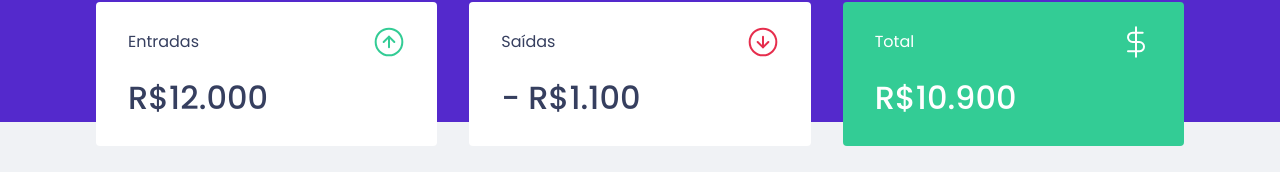
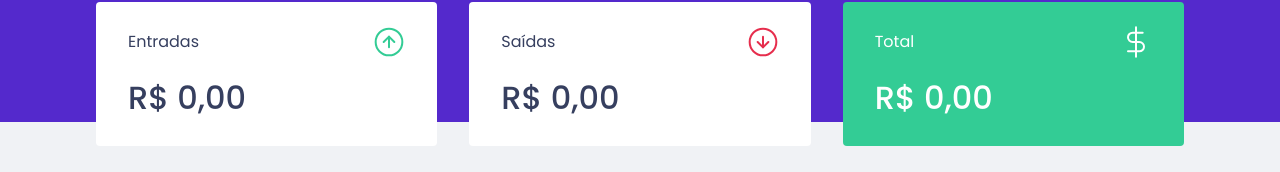
Before and after one commit to Will-Andrade/dtmoneyRS, a React (Create React App) app: page / in a window 1280 px wide. Shown: the part 150-322 px from the top of the page. Built offline with nearby package versions, Linux system fonts and the light colour scheme; no server answers; what miragejs would draw is missing.

Commit message:
feat: uses the context to show the transactions summary data

```diff
--- a/src/components/Summary/index.tsx
+++ b/src/components/Summary/index.tsx
@@ -9,7 +9,18 @@
 
 export function Summary() {
     const { transactions } = useContext(TransactionsContext);
-    console.log('transactions: ', transactions);
+
+    const summary = transactions.reduce((acc, transaction) => {
+        if (transaction.type === 'deposit') {
+            acc.deposits += transaction.amount;
+            acc.total += transaction.amount;
+        } else {
+            acc.withdraws += transaction.amount;
+            acc.total -= transaction.amount;
+        }
+
+        return acc;
+    }, { deposits: 0, withdraws: 0, total: 0 })
 
     return (
         <Container>
@@ -18,21 +29,36 @@
                     <p>Entradas</p>
                     <img src={incomeImg} alt="Entradas" />
                 </header>
-                <strong>R$12.000</strong>
+                <strong>
+                    {new Intl.NumberFormat('pt-BR', {
+                        style: 'currency',
+                        currency: 'BRL'
+                    }).format(summary.deposits)}
+                </strong>
             </div>
             <div>
                 <header>
                     <p>Saídas</p>
                     <img src={outcomeImg} alt="Saídas" />
                 </header>
-                <strong>- R$1.100</strong>
+                <strong>
+                    {new Intl.NumberFormat('pt-BR', {
+                        style: 'currency',
+                        currency: 'BRL'
+                    }).format(summary.withdraws)}
+                </strong>
             </div>
             <div className="highlight-background">
                 <header>
                     <p>Total</p>
                     <img src={totalImg} alt="Total" />
                 </header>
-                <strong>R$10.900</strong>
+                <strong>
+                    {new Intl.NumberFormat('pt-BR', {
+                        style: 'currency',
+                        currency: 'BRL'
+                    }).format(summary.total)}
+                </strong>
             </div>
         </Container>
     );
```
